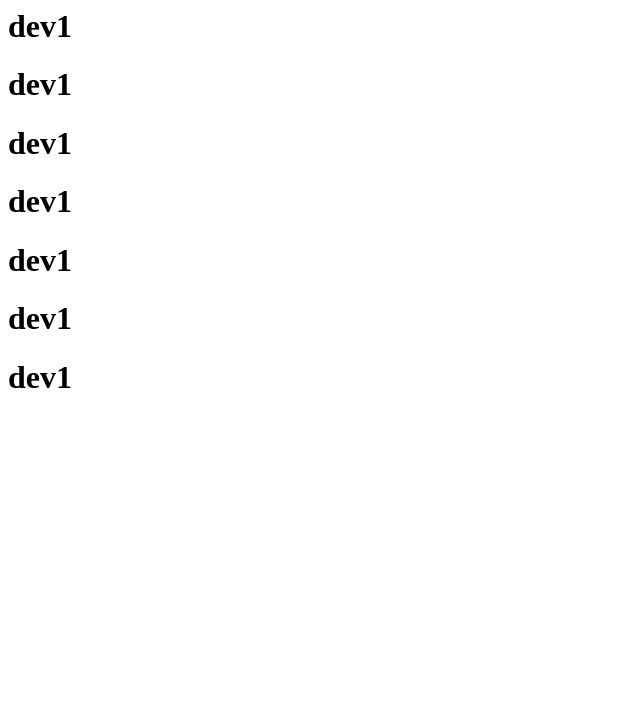
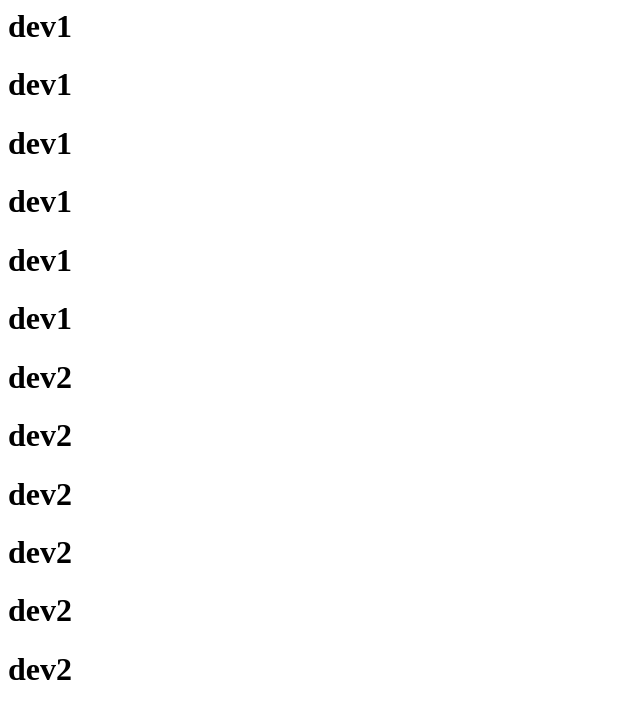
Before and after one commit to BartusZak/gitTest, a plain HTML site: page index.html in a window 1280 px wide. Shown: the whole page, without its empty margins (0-640 px from the left). Drawn offline with Linux system fonts and the light colour scheme.

Commit message:
dev commit 2

```diff
--- a/index.html
+++ b/index.html
@@ -7,6 +7,11 @@
     <h1>dev1</h1>
     <h1>dev1</h1>
     <h1>dev1</h1>
-    <h1>dev1</h1>
+    <h1>dev2</h1>
+    <h1>dev2</h1>
+    <h1>dev2</h1>
+    <h1>dev2</h1>
+    <h1>dev2</h1>
+    <h1>dev2</h1>
   </body>
 </html>
```
